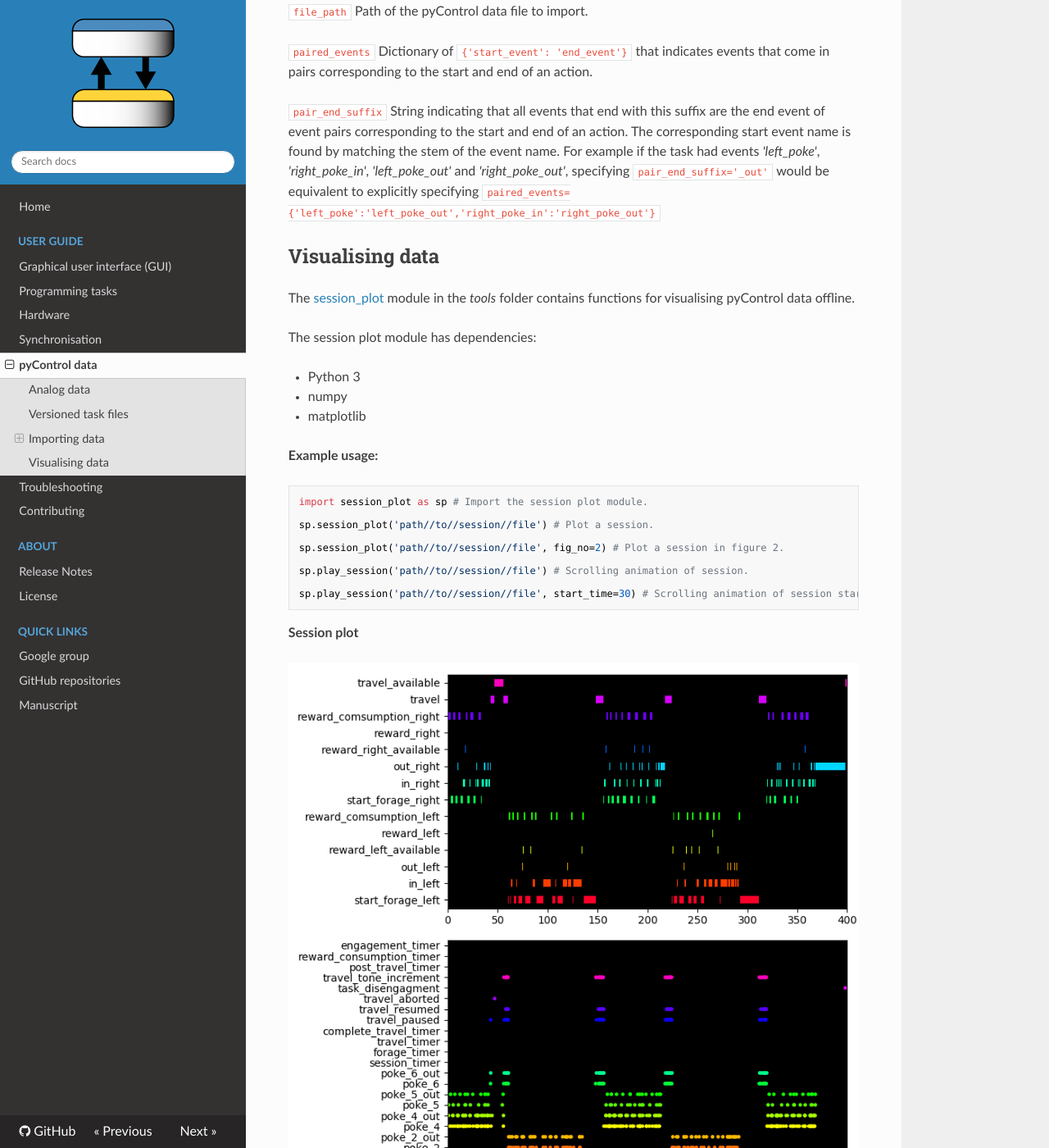
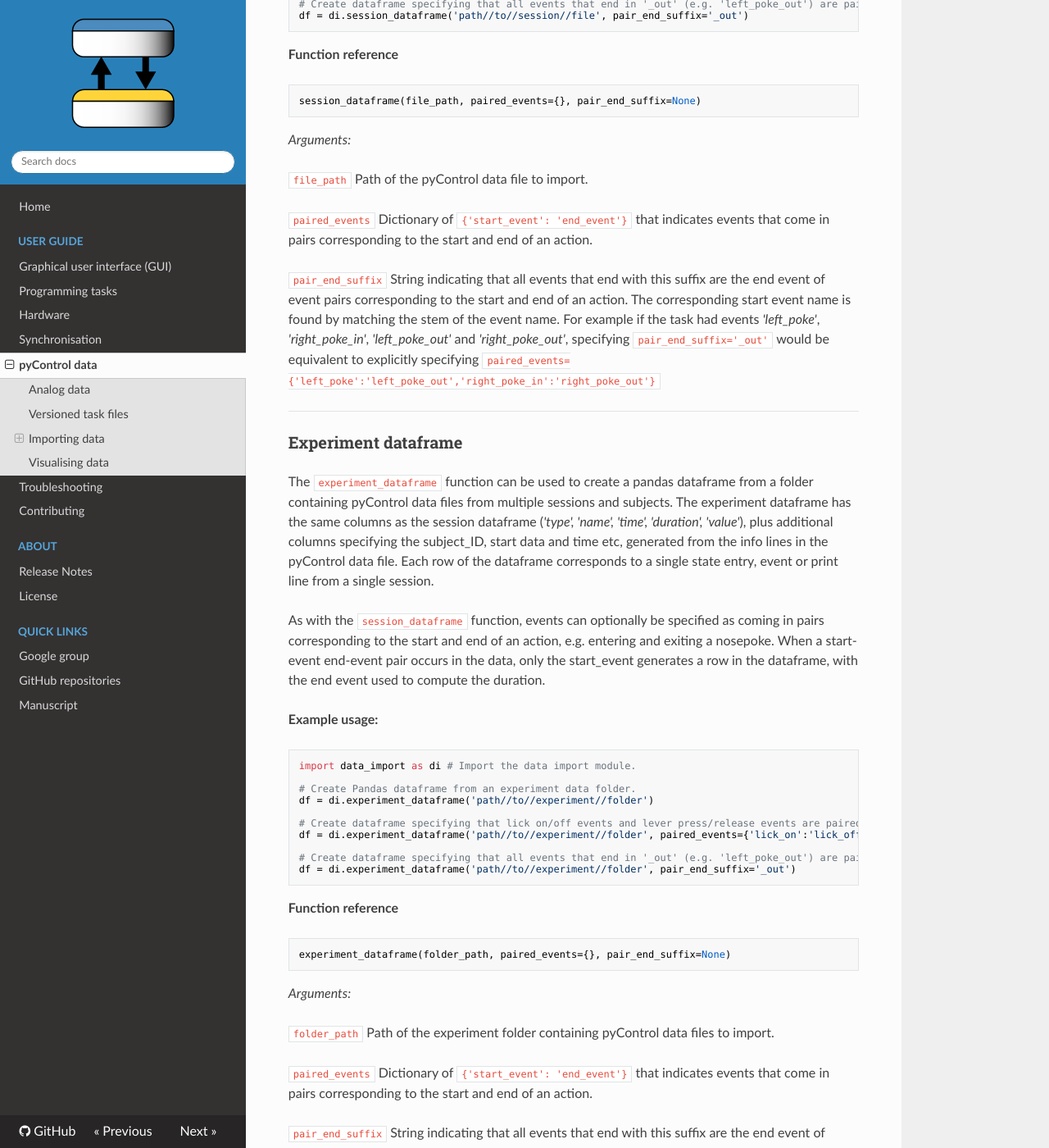
Before and after one commit to pyControl/docs, an MkDocs documentation site: the page built from docs/user-guide/pycontrol-data.md, in a window 1280 px wide and 1400 px high, scrolled down 5838 px. Shown: the whole window at 82% size. Built offline with MkDocs 1.6.1, drawn with Linux system fonts in a browser that asks for light colours; nearby versions of some CDN libraries; some of the changed text lies outside the part shown.

Commit message:
Added documentation for the experiment_dataframe function in data_import.py.

````diff
--- a/docs/user-guide/pycontrol-data.md
+++ b/docs/user-guide/pycontrol-data.md
@@ -54,7 +54,11 @@ Task files used to generate data are also stored in the data folder, with a file
 
 ## Importing data
 
-The [data_import](https://github.com/pyControl/code/blob/master/tools/data_import.py) module in the *tools* folder contains Python classes for importing and representing pyControl data.  A `Session` class represents data from a single session as a Python object.  Alternatively, a pandas dataframe can be generated from a pyControl session using the `session_dataframe` function.  An `Experiment` class represents data from an experiment consisting of multiple sessions and subjects. A `load_analog_data` function loads analog signals.
+The [data_import](https://github.com/pyControl/code/blob/master/tools/data_import.py) module in the *tools* folder contains Python classes for importing and representing pyControl data.   It implements two different approaches for representing pyControl data in Python.  The first uses custom Python classes to represent pyControl data;  a `Session` class represents data from a single session, and an  `Experiment` class represents data from an experiment consisting of multiple sessions and subjects.  The second uses [Pandas](https://pandas.pydata.org/) dataframes to represent data, with a `session_dataframe` function to generates a dataframe from a single sessions data file, and an `experiment_dataframe` function to generate a dataframe containing data from multiple sessions and subjects.
+
+
+
+A `load_analog_data` function is also provided to loads analog signals saved as pyControl analog `.pca` datafiles.
 
 The data import module has dependencies:
 
@@ -123,6 +127,8 @@ class Session(file_path, int_subject_IDs=True)
 `Session.times` Dictionary with keys that are the names of the framework events and states and values which are Numpy arrays of the times (in milliseconds since the start of the framework run) at which the event/state entry occurred.
 
 `Session.print_lines` List of all the lines output by print statements during the framework run, each line starts with the time in milliseconds at which it was printed.
+
+---
 
 
 ### Experiment
@@ -202,6 +208,8 @@ when = [...,'2017-07-07'] # Select session with date <= '2017-07-07'
 when = ['2017-07-01',...,'2017-07-07'] # Select session with '2017-07-01' <= date <= '2017-07-07'.
 ```
 
+---
+
 ### Session dataframe
 
 The `session_dataframe` function can be used to create a pandas dataframe from a pyControl data file.  The dataframe has the following columns:
@@ -230,7 +238,7 @@ df = di.session_dataframe('path//to//session//file')
 df = di.session_dataframe('path//to//session//file', paired_events={'lick_on':'lick_off', 'lever_press':'lever_release'})
 
 # Create dataframe specifying that all events that end in '_out' (e.g. 'left_poke_out') are pair-end events.
-df = di.session_dataframe('path//to//session//file', pair_end_suffix='_out'()
+df = di.session_dataframe('path//to//session//file', pair_end_suffix='_out')
 ```
 
 **Function reference**
@@ -242,6 +250,43 @@ session_dataframe(file_path, paired_events={}, pair_end_suffix=None)
 *Arguments:*
 
 `file_path` Path of the pyControl data file to import.
+
+`paired_events` Dictionary of `{'start_event': 'end_event'}`  that indicates events that come in pairs corresponding to the start and end of an action.
+
+`pair_end_suffix` String indicating that all events that end with this suffix are the end event of event pairs corresponding to the start and end of an action.  The corresponding start event name is found by matching the stem of the event name. For example if the task had events *'left_poke'*, *'right_poke_in'*, *'left_poke_out'* and *'right_poke_out'*, specifying  `pair_end_suffix='_out'` would be equivalent to explicitly specifying `paired_events={'left_poke':'left_poke_out','right_poke_in':'right_poke_out'}`
+
+---
+
+### Experiment dataframe
+
+The `experiment_dataframe` function can be used to create a pandas dataframe from a folder containing pyControl data files from multiple sessions and subjects.  The experiment dataframe has the same columns as the session dataframe (*'type', 'name', 'time', 'duration', 'value'*), plus additional columns specifying  the subject_ID, start data and time etc, generated from the info lines in the pyControl data file.  Each row of the dataframe corresponds to a single state entry, event or print line from a single session.
+
+As with the `session_dataframe` function, events can optionally  be specified as coming in pairs corresponding to the start and end of an action, e.g. entering and exiting a nosepoke. When a start-event end-event pair occurs in the data, only the start_event generates a row in the dataframe, with the end event used to compute the duration.
+
+**Example usage:**
+
+```python
+import data_import as di # Import the data import module.
+
+# Create Pandas dataframe from an experiment data folder.
+df = di.experiment_dataframe('path//to//experiment//folder')
+
+# Create dataframe specifying that lick on/off events and lever press/release events are paired.
+df = di.experiment_dataframe('path//to//experiment//folder', paired_events={'lick_on':'lick_off', 'lever_press':'lever_release'})
+
+# Create dataframe specifying that all events that end in '_out' (e.g. 'left_poke_out') are pair-end events.
+df = di.experiment_dataframe('path//to//experiment//folder', pair_end_suffix='_out')
+```
+
+**Function reference**
+
+```python
+experiment_dataframe(folder_path, paired_events={}, pair_end_suffix=None)
+```
+
+*Arguments:*
+
+`folder_path` Path of the experiment folder containing pyControl data files to import.
 
 `paired_events` Dictionary of `{'start_event': 'end_event'}`  that indicates events that come in pairs corresponding to the start and end of an action.
 
````
